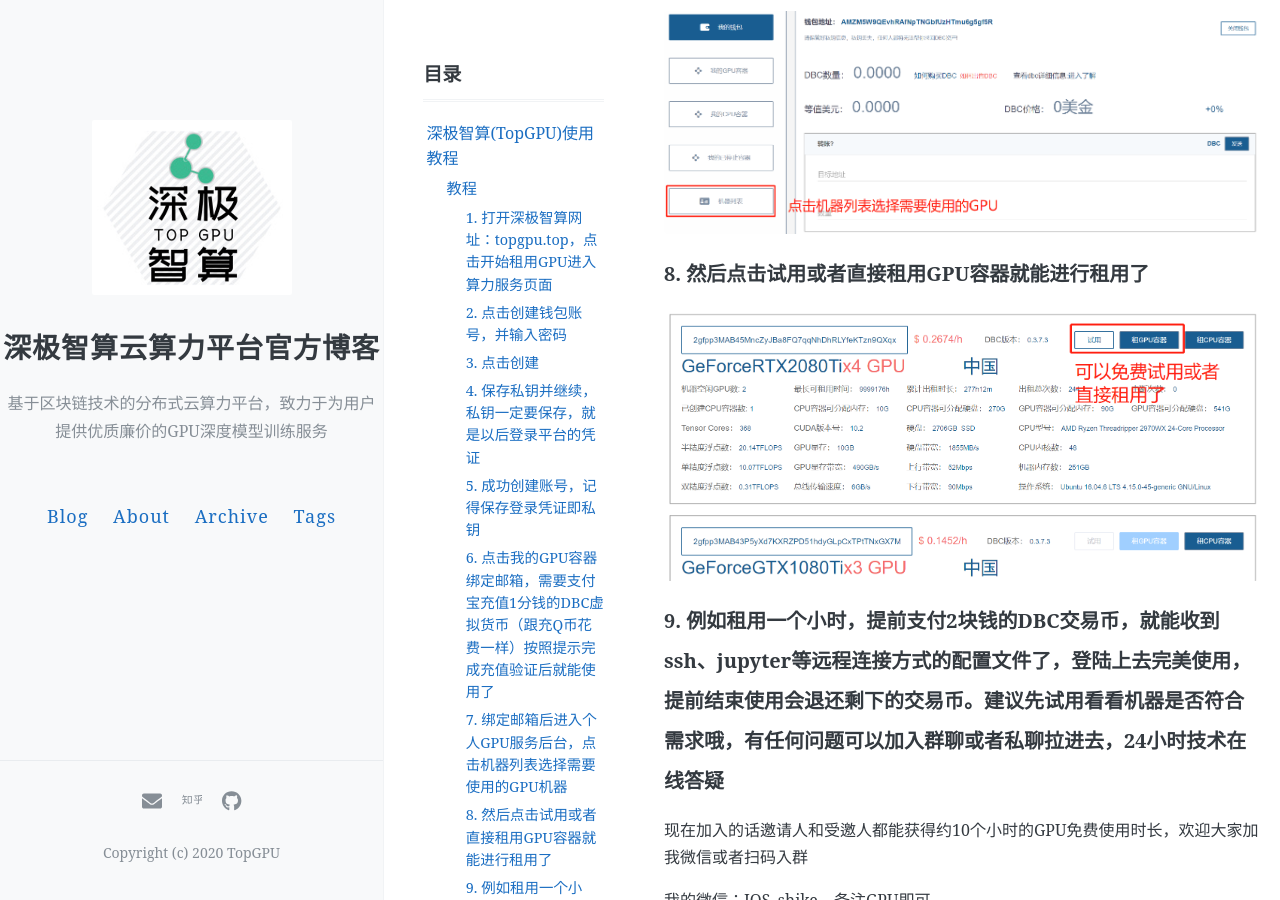
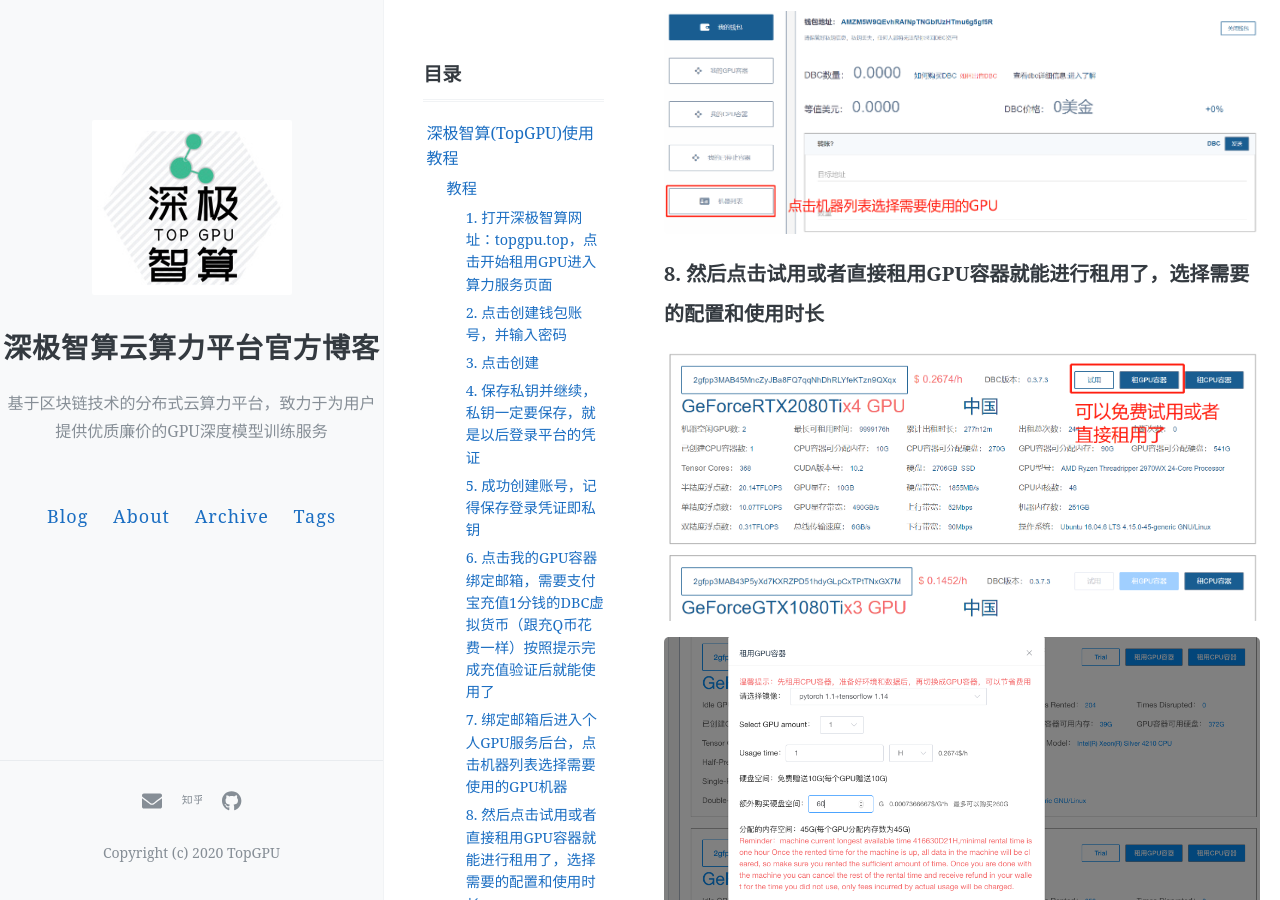
Before and after one commit to TopGPU/TopGPU.github.io, a Jekyll site: the page built from _posts/2020-03-09-TOPGPU.md, in a window 1280 px wide and 900 px high, scrolled down 2565 px. Built offline with Jekyll 4.4.1, drawn with Linux system fonts in a browser that asks for light colours; comment, search, counter and statistics services are not loaded.

Commit message:
commit 10

```diff
--- a/_posts/2020-03-09-TOPGPU.md
+++ b/_posts/2020-03-09-TOPGPU.md
@@ -40,9 +40,11 @@ toc: true
 ![topgpu6](https://github.com/topgpu/topgpu.github.io/raw/master/images/2020-03-09-TOPGPU/6.png)
 ### 7. 绑定邮箱后进入个人GPU服务后台，点击机器列表选择需要使用的GPU机器
 ![topgpu7](https://github.com/topgpu/topgpu.github.io/raw/master/images/2020-03-09-TOPGPU/7.png)
-### 8. 然后点击试用或者直接租用GPU容器就能进行租用了
+### 8. 然后点击试用或者直接租用GPU容器就能进行租用了，选择需要的配置和使用时长
 ![topgpu8](https://github.com/topgpu/topgpu.github.io/raw/master/images/2020-03-09-TOPGPU/8.png)
+![topgpu10](https://github.com/topgpu/topgpu.github.io/raw/master/images/2020-03-09-TOPGPU/10.png)
 ### 9. 例如租用一个小时，提前支付2块钱的DBC交易币，就能收到ssh、jupyter等远程连接方式的配置文件了，登陆上去完美使用，提前结束使用会退还剩下的交易币。建议先试用看看机器是否符合需求哦，有任何问题可以加入群聊或者私聊拉进去，24小时技术在线答疑
+![topgpu12](https://github.com/topgpu/topgpu.github.io/raw/master/images/2020-03-09-TOPGPU/12.png)
 
 现在加入的话邀请人和受邀人都能获得约10个小时的GPU免费使用时长，欢迎大家加我微信或者扫码入群
 
```
Also changed, not shown: other parts of _posts/2020-03-09-TOPGPU.md (+2 -0 lines), images/2020-03-09-TOPGPU/10.png (added), images/2020-03-09-TOPGPU/12.png (added).
